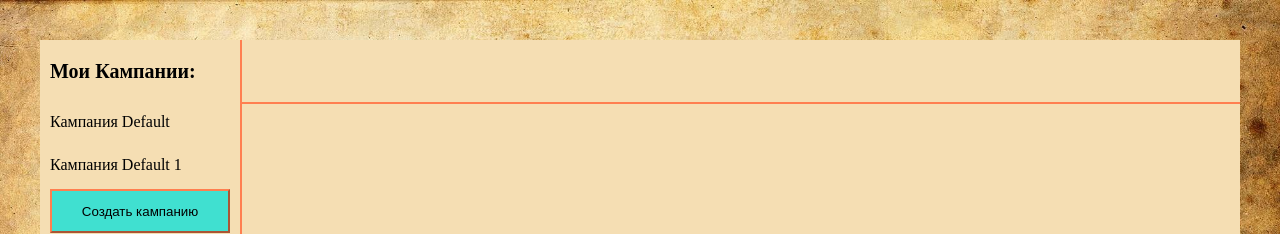
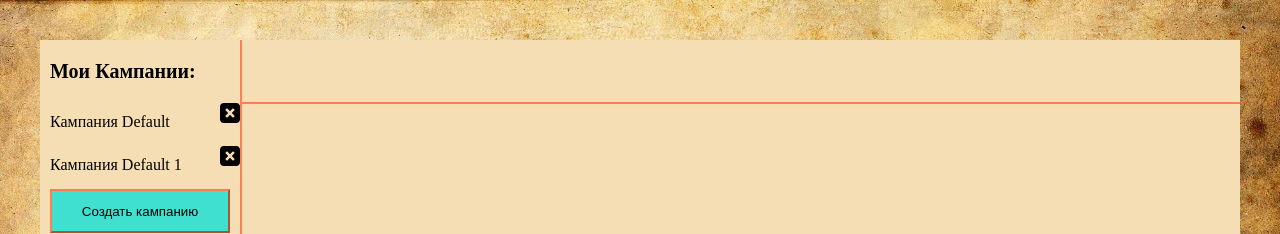
Before and after one commit to CopperWhite/rngnpc, a Vue app: page / in a window 1280 px wide. Shown: the top 234 px of the page. Built offline with nearby package versions, Linux system fonts and the light colour scheme.

Commit message:
campaign removal implemented

```diff
--- a/src/App.vue
+++ b/src/App.vue
@@ -11,6 +11,7 @@
                     :isActive="activeCampaignId === campaign.id ? true : false"
 
                     @setActiveCampaign="setActiveCampaign"
+                    @removeCampaign="removeCampaign"
 
                     ref="campaign{{key}}"/>
 
@@ -143,6 +144,20 @@
                 this.$store.commit('addCampaign', campaignName);
             },
 
+            removeCampaign(campaignId) {
+
+                let campaignName = this.campaigns.filter(item => item.id == campaignId)[0].name;
+
+                if (confirm("Вы уверены что хотите удалить кампанию " + campaignName)) {
+                    // Save it!
+                    this.$store.commit('deleteCampaign', campaignId);
+                } else {
+                    // Do nothing!
+
+                }
+
+            },
+
             addNewLocation(payload) {
                 this.$store.commit('addLocation', { campaignId: this.activeCampaignId, name: payload.name, desc: payload.desc });
             },
--- a/src/components/CampaignPlate.vue
+++ b/src/components/CampaignPlate.vue
@@ -1,28 +1,55 @@
 <template>
 	<div class="campaign" @click="setActive" :class="{ active: isActive }">
-       {{name}}
+		{{ name }}
+
+		<div v-if="isActive == false" class="campaign__remove" @click.stop="removeCampaign">
+			<svg
+				version="1.1"
+				id="Capa_1"
+				xmlns="http://www.w3.org/2000/svg"
+				xmlns:xlink="http://www.w3.org/1999/xlink"
+				x="0px"
+				y="0px"
+				viewBox="0 0 26 26"
+				style="enable-background: new 0 0 26 26"
+				xml:space="preserve"
+			>
+				<g>
+					<path
+						style="fill: #030104"
+						d="M21.125,0H4.875C2.182,0,0,2.182,0,4.875v16.25C0,23.818,2.182,26,4.875,26h16.25
+												C23.818,26,26,23.818,26,21.125V4.875C26,2.182,23.818,0,21.125,0z M18.78,17.394l-1.388,1.387c-0.254,0.255-0.67,0.255-0.924,0
+												L13,15.313L9.533,18.78c-0.255,0.255-0.67,0.255-0.925-0.002L7.22,17.394c-0.253-0.256-0.253-0.669,0-0.926l3.468-3.467
+												L7.221,9.534c-0.254-0.256-0.254-0.672,0-0.925l1.388-1.388c0.255-0.257,0.671-0.257,0.925,0L13,10.689l3.468-3.468
+												c0.255-0.257,0.671-0.257,0.924,0l1.388,1.386c0.254,0.255,0.254,0.671,0.001,0.927l-3.468,3.467l3.468,3.467
+												C19.033,16.725,19.033,17.138,18.78,17.394z"
+					/>
+				</g>
+			</svg>
+		</div>
 	</div>
 </template>
 
 <script>
 export default {
-        name: 'CampaignPlate',
+	name: "CampaignPlate",
 	props: {
 		name: String,
 		campaignId: Number,
 		isActive: Boolean,
 	},
 	data() {
-            return {
-
-            }
+		return {};
 	},
 	methods: {
 		setActive() {
-                this.$emit('setActiveCampaign', this.campaignId);
+			this.$emit("setActiveCampaign", this.campaignId);
+		},
 
+		removeCampaign() {
+			this.$emit("removeCampaign", this.campaignId);
 		}
-        }
+	},
 };
 </script>
 
@@ -34,9 +61,27 @@
 	margin-bottom: 5px;
 
 	cursor: pointer;
+
+	position: relative;
 }
 
 .campaign.active {
 	background-color: turquoise;
 }
+
+.campaign__remove {
+	position: absolute;
+	top: 0px;
+	right: 0px;
+
+	width: 20px;
+	height: 20px;
+
+	cursor: pointer;
+}
+
+.campaign__remove svg {
+	width: 20px;
+	height: 20px;
+}
 </style>
--- a/src/store/index.js
+++ b/src/store/index.js
@@ -107,6 +107,10 @@ export default new Vuex.Store({
             }
         },
 
+        deleteCampaign(state, id) {
+            state.campaigns.splice(state.campaigns.findIndex(item => item.id === id), 1);
+        },
+
         addLocation(state, payload) {
             if (payload.name != '') {
 
```
Also changed, not shown: src/assets/img/close-button.svg (added). Lines whose indentation alone changed are shown as unchanged.
